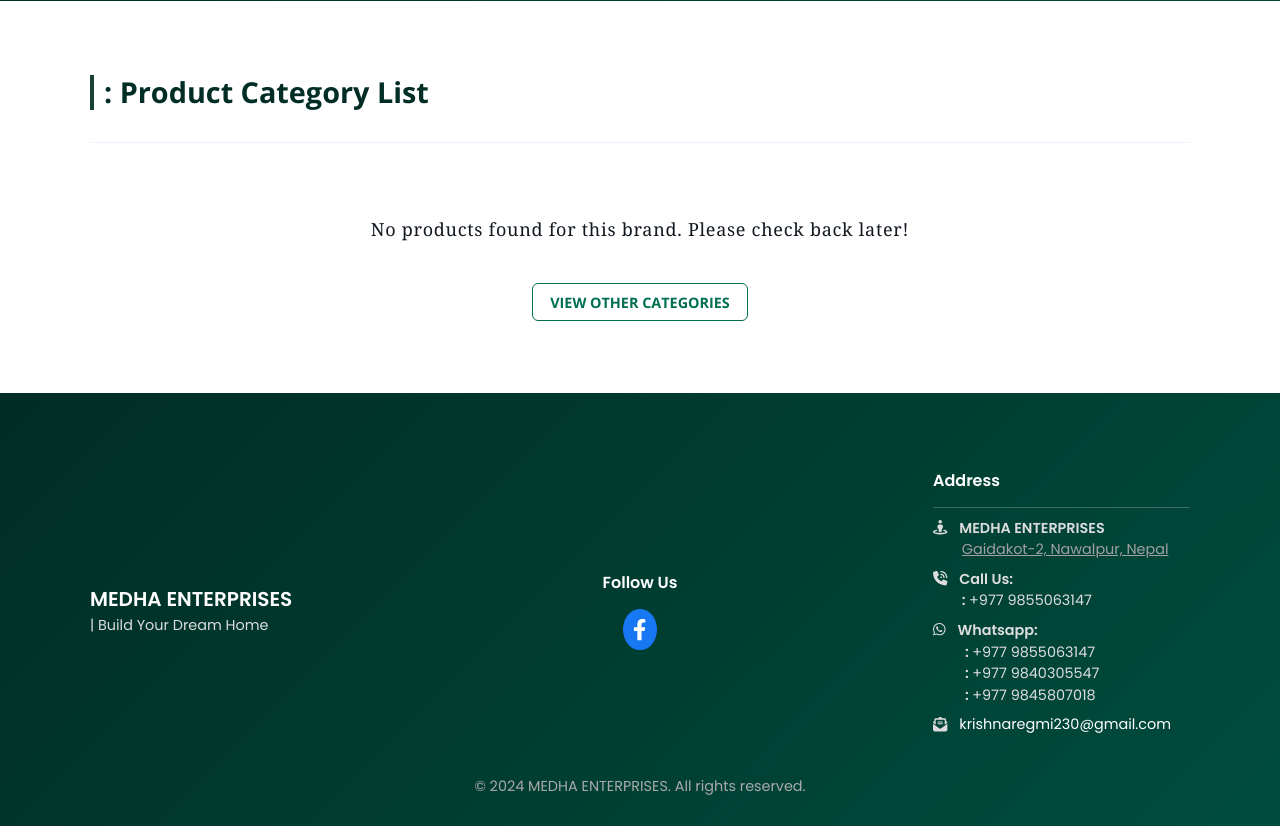
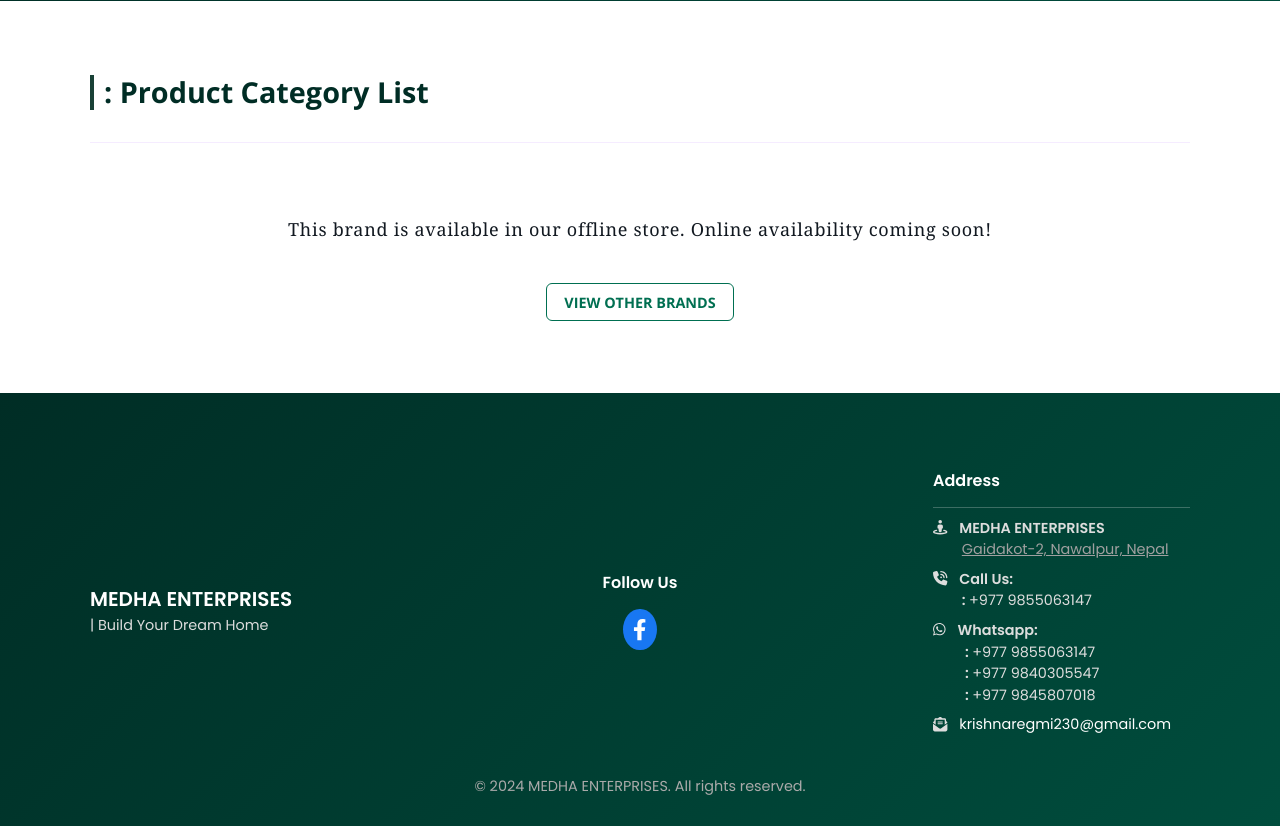
Before and after one commit to KushalRegmi61/MEDHA_Enterprises, a Flask app: template templates/products_category.html in a window 1280 px wide. Shown: the part 255-1081 px from the top of the page. Run offline with Flask 3, Linux system fonts and the light colour scheme; the template is opened without the code that fills it, so the values that code supplies are empty; some libraries are stand-ins or nearby versions; some web fonts are replaced.

Commit message:
new textmsg when no products is available for the brand

```diff
--- /dev/null
+++ b/tempCodeRunnerFile.py
@@ -0,0 +1 @@
+form.price.data
--- a/templates/products_category.html
+++ b/templates/products_category.html
@@ -41,11 +41,12 @@
     {% if category_images|length == 0 %}
     <div class="col-12 text-center pb-5">
       <h3 class="body-text py-3 text-center">
-        No products found for this brand. Please check back later!
+        This brand is available in our offline store. Online availability coming
+        soon!
       </h3>
       <!-- adding button for viewing other category -->
       <a href="{{ url_for('products_brand') }}" class="btn btn-primary"
-        >View Other Categories</a
+        >View Other Brands</a
       >
     </div>
     {% endif %} {% for category, image_url in category_images.items() %}
```
